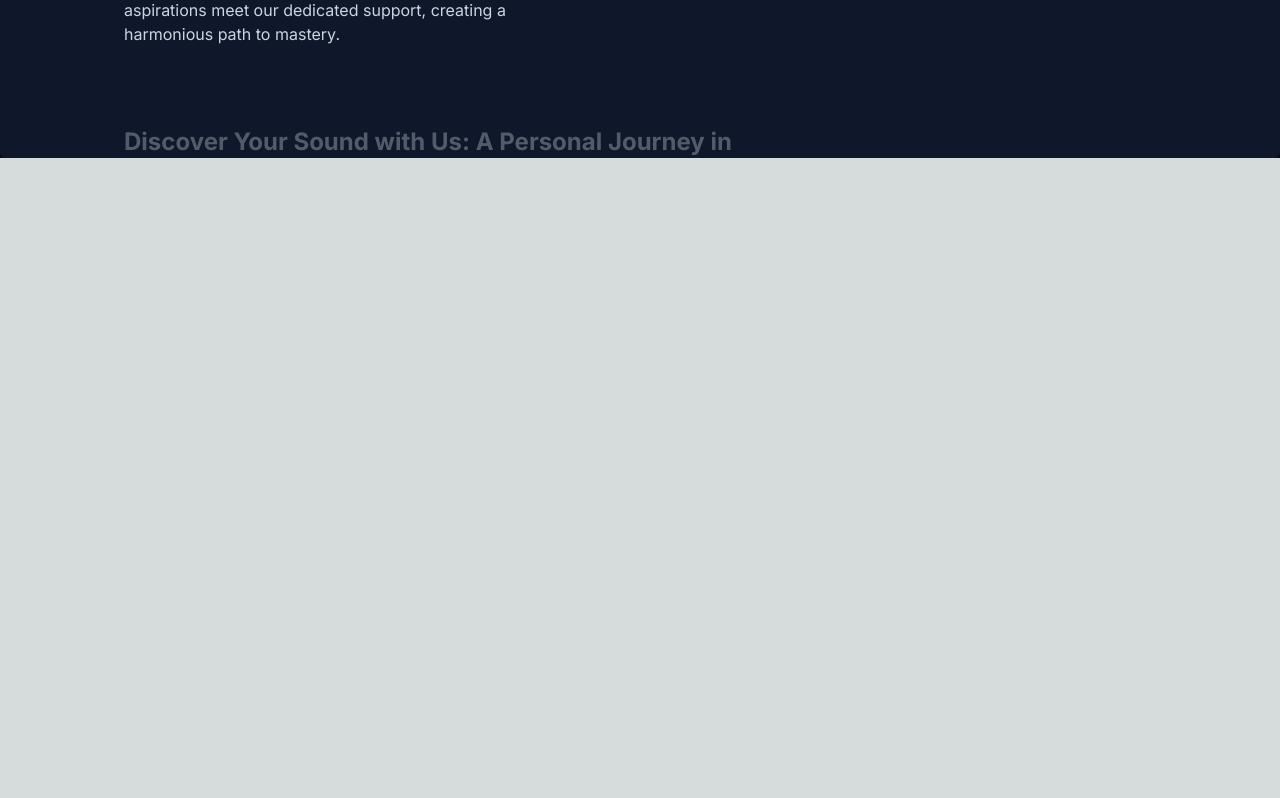
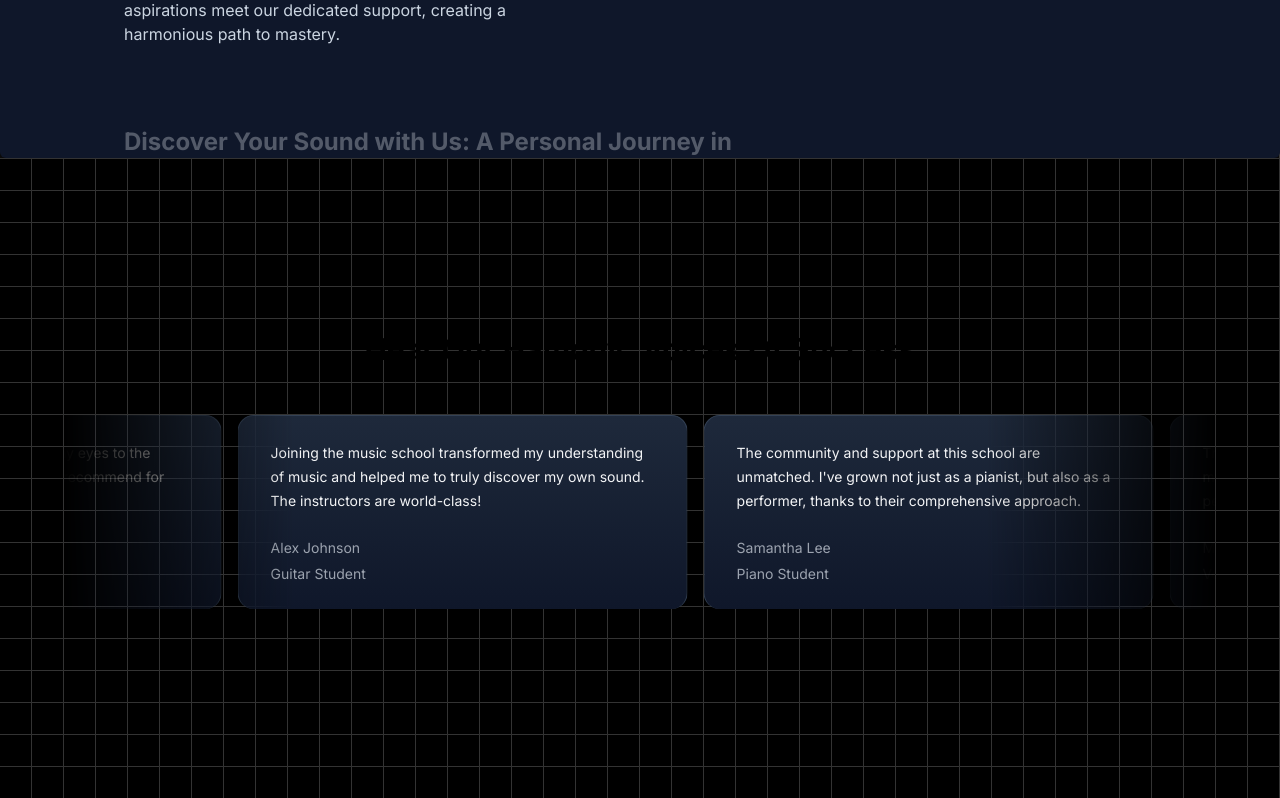
Before and after one commit to skillzee/NextJs, a Next.js app: page / in a window 1280 px wide. Shown: the part 1622-2420 px from the top of the page. Before the commit the page ends 1780 px from the top, so only its background shows below. Built offline with nearby package versions, Linux system fonts and the light colour scheme.

Commit message:
Testimonials

```diff
--- a/package.json
+++ b/package.json
@@ -11,6 +11,7 @@
   "dependencies": {
     "clsx": "^2.1.1",
     "framer-motion": "^11.2.4",
+    "mini-svg-data-uri": "^1.4.4",
     "next": "14.2.3",
     "react": "^18",
     "react-dom": "^18",
--- a/src/app/page.tsx
+++ b/src/app/page.tsx
@@ -1,5 +1,6 @@
 import FeaturedCourses from "@/components/FeaturedCourses";
 import HeroSection from "@/components/HeroSection";
+import TestimonialCards from "@/components/TestimonialCards";
 import WhyChooseUs from "@/components/WhyChooseUs";
 
 
@@ -9,6 +10,7 @@
       <HeroSection/>
       <FeaturedCourses/>
       <WhyChooseUs/>
+      <TestimonialCards/>
     </main>
   );
 }
--- a/src/components/HeroSection.tsx
+++ b/src/components/HeroSection.tsx
@@ -6,7 +6,7 @@
 
 function HeroSection() {
   return (
-    <div className=" h-auto md:h-[40rem] w-full rounded-md flex flex-col items-center justify-center relative overflow-hidden  mx-auto py-10 md:py-0"
+    <div className=" bg-inherit h-auto md:h-[40rem] w-full rounded-md flex flex-col items-center justify-center relative overflow-hidden  mx-auto py-10 md:py-0"
     >
       <Spotlight
         className="-top-40 left-0 md:left-60 md:-top-20"
--- /dev/null
+++ b/src/components/TestimonialCards.tsx
@@ -0,0 +1,55 @@
+"use client";
+
+import { InfiniteMovingCards } from "./ui/infinite-moving-cards";
+
+const musicSchoolTestimonials = [
+  {
+    quote:
+      "Joining the music school transformed my understanding of music and helped me to truly discover my own sound. The instructors are world-class!",
+    name: "Alex Johnson",
+    title: "Guitar Student",
+  },
+  {
+    quote:
+      "The community and support at this school are unmatched. I've grown not just as a pianist, but also as a performer, thanks to their comprehensive approach.",
+    name: "Samantha Lee",
+    title: "Piano Student",
+  },
+  {
+    quote:
+      "This school offered me the tools and confidence to take my singing to the next level. I'm endlessly grateful for the personalized coaching.",
+    name: "Michael Chen",
+    title: "Vocal Student",
+  },
+  {
+    quote:
+      "As a violinist, finding the right mentor can be challenging, but this school matched me with a teacher who truly understands my goals and challenges.",
+    name: "Emily Taylor",
+    title: "Violin Student",
+  },
+  {
+    quote:
+      "The production courses here opened my eyes to the intricacies of music production. Highly recommend for any aspiring producers!",
+    name: "Chris Morales",
+    title: "Music Production Student",
+  },
+];
+
+function TestimonialCards() {
+  return (
+    <div className="h-[40rem] w-full dark:bg-black dark:bg-grid-white/[0.2] relative flex flex-col items-center justify-center overflow-hidden">
+      <h2 className="text-3xl font-bold text-center mb-8 z-10">
+        Hear Our Hamony: Voices Of Success
+      </h2>
+      <div className=" w-full max-w-6xl">
+        <InfiniteMovingCards
+          items={musicSchoolTestimonials}
+          direction="right"
+          speed="slow"
+        />
+      </div>
+    </div>
+  );
+}
+
+export default TestimonialCards;
--- /dev/null
+++ b/src/components/ui/infinite-moving-cards.tsx
@@ -0,0 +1,121 @@
+"use client";
+
+import { cn } from "@/utils/cn";
+import React, { useEffect, useState } from "react";
+
+export const InfiniteMovingCards = ({
+  items,
+  direction = "left",
+  speed = "fast",
+  pauseOnHover = true,
+  className,
+}: {
+  items: {
+    quote: string;
+    name: string;
+    title: string;
+  }[];
+  direction?: "left" | "right";
+  speed?: "fast" | "normal" | "slow";
+  pauseOnHover?: boolean;
+  className?: string;
+}) => {
+  const containerRef = React.useRef<HTMLDivElement>(null);
+  const scrollerRef = React.useRef<HTMLUListElement>(null);
+
+  useEffect(() => {
+    addAnimation();
+  }, []);
+  const [start, setStart] = useState(false);
+  function addAnimation() {
+    if (containerRef.current && scrollerRef.current) {
+      const scrollerContent = Array.from(scrollerRef.current.children);
+
+      scrollerContent.forEach((item) => {
+        const duplicatedItem = item.cloneNode(true);
+        if (scrollerRef.current) {
+          scrollerRef.current.appendChild(duplicatedItem);
+        }
+      });
+
+      getDirection();
+      getSpeed();
+      setStart(true);
+    }
+  }
+  const getDirection = () => {
+    if (containerRef.current) {
+      if (direction === "left") {
+        containerRef.current.style.setProperty(
+          "--animation-direction",
+          "forwards"
+        );
+      } else {
+        containerRef.current.style.setProperty(
+          "--animation-direction",
+          "reverse"
+        );
+      }
+    }
+  };
+  const getSpeed = () => {
+    if (containerRef.current) {
+      if (speed === "fast") {
+        containerRef.current.style.setProperty("--animation-duration", "20s");
+      } else if (speed === "normal") {
+        containerRef.current.style.setProperty("--animation-duration", "40s");
+      } else {
+        containerRef.current.style.setProperty("--animation-duration", "80s");
+      }
+    }
+  };
+  return (
+    <div
+      ref={containerRef}
+      className={cn(
+        "scroller relative z-20  max-w-7xl overflow-hidden  [mask-image:linear-gradient(to_right,transparent,white_20%,white_80%,transparent)]",
+        className
+      )}
+    >
+      <ul
+        ref={scrollerRef}
+        className={cn(
+          " flex min-w-full shrink-0 gap-4 py-4 w-max flex-nowrap",
+          start && "animate-scroll ",
+          pauseOnHover && "hover:[animation-play-state:paused]"
+        )}
+      >
+        {items.map((item, idx) => (
+          <li
+            className="w-[350px] max-w-full relative rounded-2xl border border-b-0 flex-shrink-0 border-slate-700 px-8 py-6 md:w-[450px]"
+            style={{
+              background:
+                "linear-gradient(180deg, var(--slate-800), var(--slate-900)",
+            }}
+            key={item.name}
+          >
+            <blockquote>
+              <div
+                aria-hidden="true"
+                className="user-select-none -z-1 pointer-events-none absolute -left-0.5 -top-0.5 h-[calc(100%_+_4px)] w-[calc(100%_+_4px)]"
+              ></div>
+              <span className=" relative z-20 text-sm leading-[1.6] text-gray-100 font-normal">
+                {item.quote}
+              </span>
+              <div className="relative z-20 mt-6 flex flex-row items-center">
+                <span className="flex flex-col gap-1">
+                  <span className=" text-sm leading-[1.6] text-gray-400 font-normal">
+                    {item.name}
+                  </span>
+                  <span className=" text-sm leading-[1.6] text-gray-400 font-normal">
+                    {item.title}
+                  </span>
+                </span>
+              </div>
+            </blockquote>
+          </li>
+        ))}
+      </ul>
+    </div>
+  );
+};
--- a/tailwind.config.ts
+++ b/tailwind.config.ts
@@ -1,5 +1,6 @@
 import type { Config } from "tailwindcss";
 
+const svgToDataUri = require("mini-svg-data-uri");
 const colors = require("tailwindcss/colors");
 const {
   default: flattenColorPalette,
@@ -16,6 +17,32 @@
   });
 }
 
+
+function addSvgPatterns({ matchUtilities, theme }: any) {
+  matchUtilities(
+    {
+      'bg-grid': (value: any) => ({
+        backgroundImage: `url("${svgToDataUri(
+          `<svg xmlns="http://www.w3.org/2000/svg" viewBox="0 0 32 32" width="32" height="32" fill="none" stroke="${value}"><path d="M0 .5H31.5V32"/></svg>`
+        )}")`,
+      }),
+      'bg-grid-small': (value: any) => ({
+        backgroundImage: `url("${svgToDataUri(
+          `<svg xmlns="http://www.w3.org/2000/svg" viewBox="0 0 32 32" width="8" height="8" fill="none" stroke="${value}"><path d="M0 .5H31.5V32"/></svg>`
+        )}")`,
+      }),
+      'bg-dot': (value: any) => ({
+        backgroundImage: `url("${svgToDataUri(
+          `<svg xmlns="http://www.w3.org/2000/svg" viewBox="0 0 32 32" width="16" height="16" fill="none"><circle fill="${value}" id="pattern-circle" cx="10" cy="10" r="1.6257413380501518"></circle></svg>`
+        )}")`,
+      }),
+    },
+    { values: flattenColorPalette(theme('backgroundColor')), type: 'color' }
+  );
+}
+
+
+
 const config: Config = {
   content: [
     "./src/pages/**/*.{js,ts,jsx,tsx,mdx}",
@@ -28,6 +55,8 @@
     extend: {
       animation: {
         spotlight: "spotlight 2s ease .75s 1 forwards",
+        scroll:
+          "scroll var(--animation-duration, 40s) var(--animation-direction, forwards) linear infinite",
       },
       backgroundImage: {
         "gradient-radial": "radial-gradient(var(--tw-gradient-stops))",
@@ -35,6 +64,11 @@
           "conic-gradient(from 180deg at 50% 50%, var(--tw-gradient-stops))",
       },
       keyframes: {
+        scroll: {
+          to: {
+            transform: "translate(calc(-50% - 0.5rem))",
+          },
+        },
         spotlight: {
           "0%": {
             opacity: '0',
@@ -48,6 +82,6 @@
       },
     },
   },
-  plugins: [addVariablesForColors],
+  plugins: [addVariablesForColors, addSvgPatterns],
 };
 export default config;
```
Also changed, not shown: 1 other file (tests, documents, lock files or other folders).
